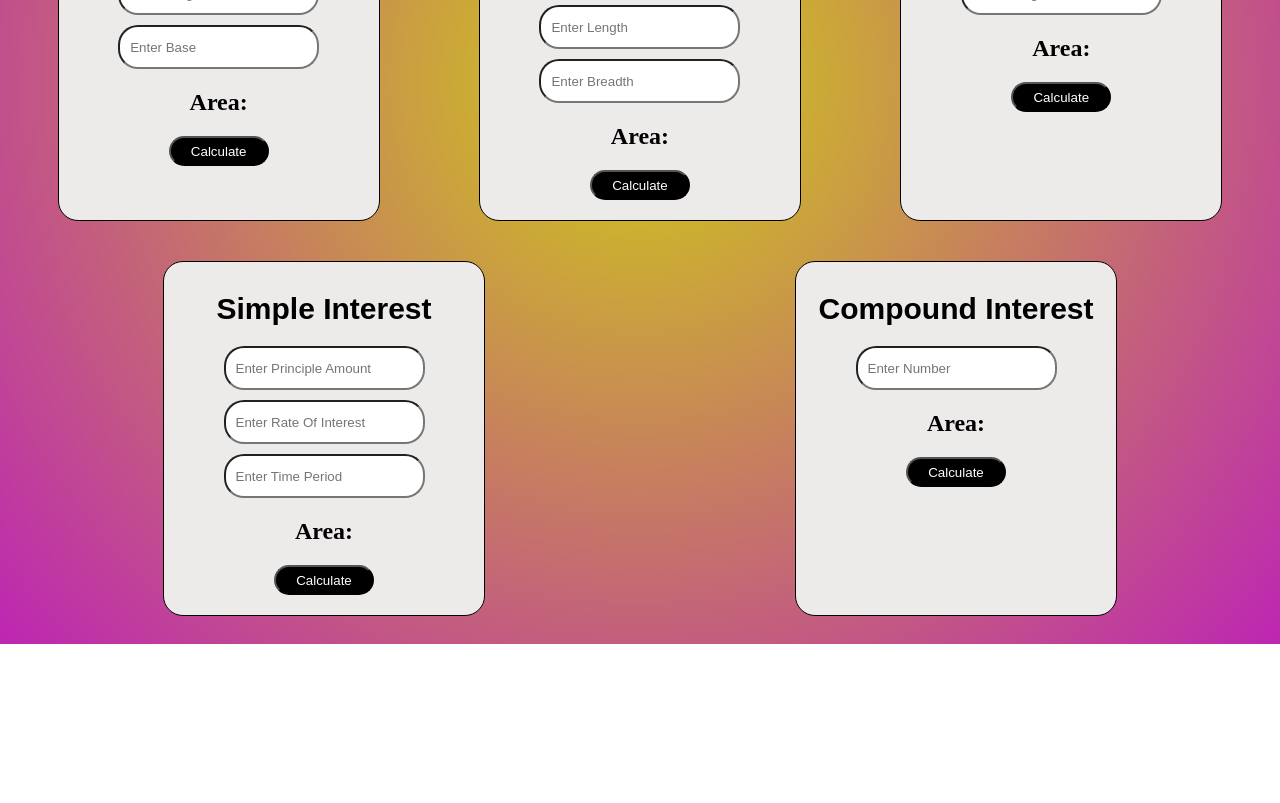
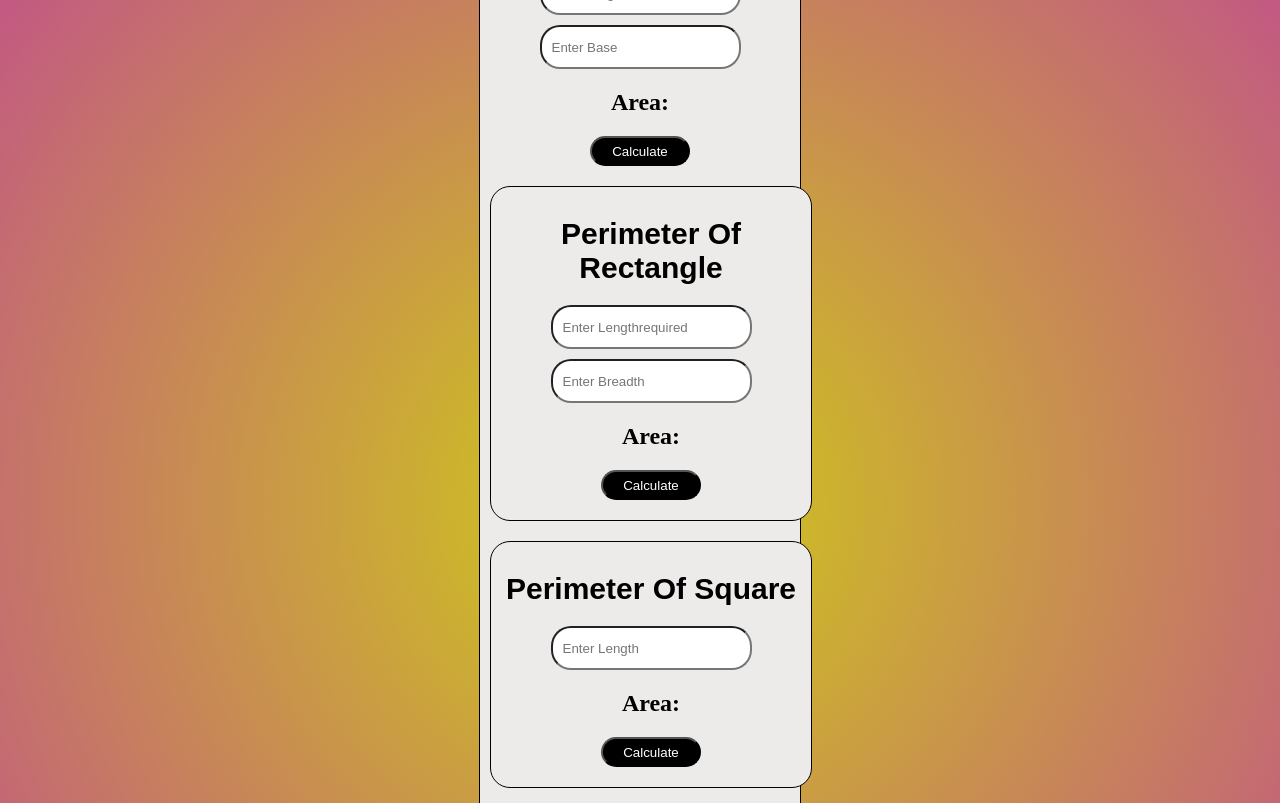
Before and after one commit to Phobial/Important-calculators, a plain HTML site: page index.html in a window 1280 px wide. Shown: the part 483-1286 px from the top of the page. Before the commit the page ends 1127 px from the top, so only its background shows below. Drawn offline with Linux system fonts and the light colour scheme.

Commit message:
third commit

```diff
--- a/index.html
+++ b/index.html
@@ -63,104 +63,106 @@
 
 <body>
     <div class="calci rect_area">
-        <form>
+
             <h1>Area Of Rectangle</h1>
             <label for="rect_area"></label>
-            <input type="text" placeholder="Enter Length" id="rect_area" required class="textbox" />
+            <input type="text" placeholder="Enter Length"  required class="textbox" id="length" />
             <label for="rect_area"></label>
-            <input type="text" placeholder="Enter Breadth" id="rect_area" required class="textbox" />
-            <h2>Area: </h2>
-            <button type="submit" class="calculate-btn">Calculate</button>
+            <input type="text" placeholder="Enter Breadth"  required class="textbox" id="breadth" />
+            <h2 id="ans">Area:  </h2>
+            <button type="submit" class="calculate-btn" onclick="arearect() ">Calculate</button>
 
-        </form>
+
     </div>
 
     <div class="calci rect_area">
-    <form>
-        <h1>Area Of Circle</h1>
-        <label for="rect_area"></label>
-        <input type="text" placeholder="Enter Radius" id="rect_area" required class="textbox" />
 
-        <h2>Area: </h2>
-        <button type="submit" class="calculate-btn">Calculate</button>
+            <h1>Area Of Circle</h1>
+            <label for="rect_area"></label>
+            <input type="text" placeholder="Enter Radius"  required class="textbox" id="radius"/>
 
-    </form>
+            <h2 id="ans">Area: </h2>
+            <button type="submit" class="calculate-btn" onclick="areacircle()">Calculate</button>
     </div>
 
     <div class="calci rect_area">
-        <form>
+
             <h1>Area Of Square</h1>
             <label for="rect_area"></label>
-            <input type="text" placeholder="Enter Length" id="rect_area" required class="textbox" />
+            <input type="text" placeholder="Enter Length"required class="textbox" id="length" />
 
             <h2>Area: </h2>
-            <button type="submit" class="calculate-btn">Calculate</button>
-
-        </form>
+            <button type="submit" class="calculate-btn" onclick="">Calculate</button>
     </div>
 
     <div class="calci rect_area">
-        <form>
             <h1>Area Of Triangle</h1>
             <label for="rect_area"></label>
-            <input type="text" placeholder="Enter Height" id="rect_area" required class="textbox" />
+            <input type="text" placeholder="Enter Height" required class="textbox" />
             <label for="rect_area"></label>
-            <input type="text" placeholder="Enter Base" id="rect_area" required class="textbox" />
+            <input type="text" placeholder="Enter Base"required class="textbox" />
             <h2>Area: </h2>
-            <button type="submit" class="calculate-btn">Calculate</button>
-        </form>
+            <button type="submit" class="calculate-btn" onclick="">Calculate</button>
+
+    <div class="calci rect_area">
+
+            <h1>Perimeter Of Rectangle</h1>
+            <label for="rect_area"></label>
+            <input type="text" placeholder="Enter Lengthrequired" class="textbox" />
+            <label for="rect_area"></label>
+            <input type="text" placeholder="Enter Breadth" required class="textbox" />
+            <h2>Area: </h2>
+            <button type="submit" class="calculate-btn" onclick="">Calculate</button>
+            <!-- 2(l+b) -->
+
+    </div>
+    <div class="calci rect_area">
+
+            <h1>Perimeter Of Square</h1>
+            <label for="rect_area"></label>
+            <input type="text" placeholder="Enter Length" required class="textbox" />
+
+            <h2>Area: </h2>
+            <button type="submit" class="calculate-btn" onclick="">Calculate</button>
+            <!--4*l-->
     </div>
 
     <div class="calci rect_area">
-        <form>
-            <h1>Perimeter Of Rectangle</h1>
+
+            <h1>Simple Interest</h1>
             <label for="rect_area"></label>
-            <input type="text" placeholder="Enter Length" id="rect_area" required class="textbox" />
+            <input type="text" placeholder="Enter Principle Amount"  required class="textbox" />
             <label for="rect_area"></label>
-            <input type="text" placeholder="Enter Breadth" id="rect_area" required class="textbox" />
+            <input type="text" placeholder="Enter Rate Of Interest"  required class="textbox" />
+            <label for="rect_area"></label>
+            <input type="text" placeholder="Enter Time Period" required class="textbox" />
             <h2>Area: </h2>
-            <button type="submit" class="calculate-btn">Calculate</button>
-            <!-- 2(l+b) -->
-        </form>
+            <button type="submit" class="calculate-btn" onclick="">Calculate</button>
+            <!-- S.I = P × R × T/100 -->
     </div>
     <div class="calci rect_area">
-        <form>
-            <h1>Perimeter Of Square</h1>
+
+            <h1>Squqre Root</h1>
             <label for="rect_area"></label>
-            <input type="text" placeholder="Enter Length" id="rect_area" required class="textbox" />
+            <input type="text" placeholder="Enter Number"  required class="textbox" />
 
             <h2>Area: </h2>
-            <button type="submit" class="calculate-btn">Calculate</button>
-            <!--4*l-->
-        </form>
+            <button type="submit" class="calculate-btn" onclick="">Calculate</button>
+            <!--math.sqrt() -->
     </div>
 
-    <div class="calci rect_area">
-        <form>
-            <h1>Simple Interest</h1>
-            <label for="rect_area"></label>
-            <input type="text" placeholder="Enter Principle Amount" id="rect_area" required class="textbox" />
-            <label for="rect_area"></label>
-            <input type="text" placeholder="Enter Rate Of Interest" id="rect_area" required class="textbox" />
-            <label for="rect_area"></label>
-            <input type="text" placeholder="Enter Time Period" id="rect_area" required class="textbox" />
-            <h2>Area: </h2>
-            <button type="submit" class="calculate-btn">Calculate</button>
-                   <!-- S.I = P × R × T/100 -->
-        </form>
+    <script>
+        function arearect() {
+            const length = document.getElementById("length")
+            const breadth = document.getElementById("breadth")
+            const result =  parseFloat(length.value) * parseFloat(breadth.value)
+            const answer= document.getElementById("ans")
+            answer.innerText=` Area: ${result}`
+        }
+        function areacircle() {
 
-    </div>
-    <div class="calci rect_area">
-        <form>
-            <h1>Compound Interest</h1>
-            <label for="rect_area"></label>
-            <input type="text" placeholder="Enter Number" id="rect_area" required class="textbox" />
-
-            <h2>Area: </h2>
-            <button type="submit" class="calculate-btn">Calculate</button>
-            <!-- C.I =P (1 + R/100 )n – P  -->
-        </form>
-    </div>
+        }
+    </script>
 </body>
 
 </html>
```
